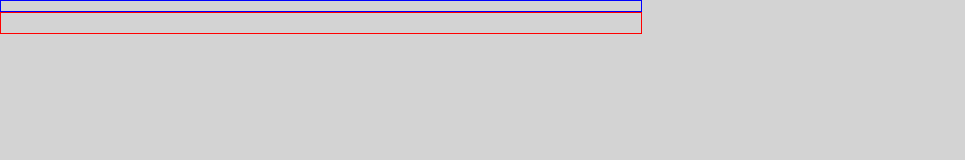
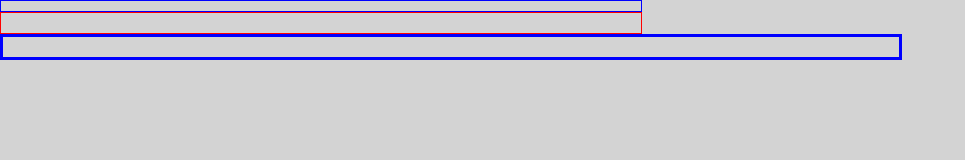
Before and after one commit to jjb0612/startup-landing-page-clone, a plain HTML site: page index.html in a window 1280 px wide. Shown: the whole page, without its empty margins (0-965 px from the left). Drawn offline with Linux system fonts and the light colour scheme.

Commit message:
added a third box

```diff
--- a/css/style/style.css
+++ b/css/style/style.css
@@ -18,3 +18,8 @@ body {
 	border: 1px solid red;
 	height: 20px;
 }
+.different {
+	border: 3px solid blue;
+	height: 20px;
+	width: 70%;
+}
--- a/index.html
+++ b/index.html
@@ -11,6 +11,7 @@
 	<nav class="top-navigation">
 		<div class="content"></div>
 		<div class="content" id="contentid"></div>
+		<div class="different"></div>
 	</nav>
 </body>
 </html>
```
